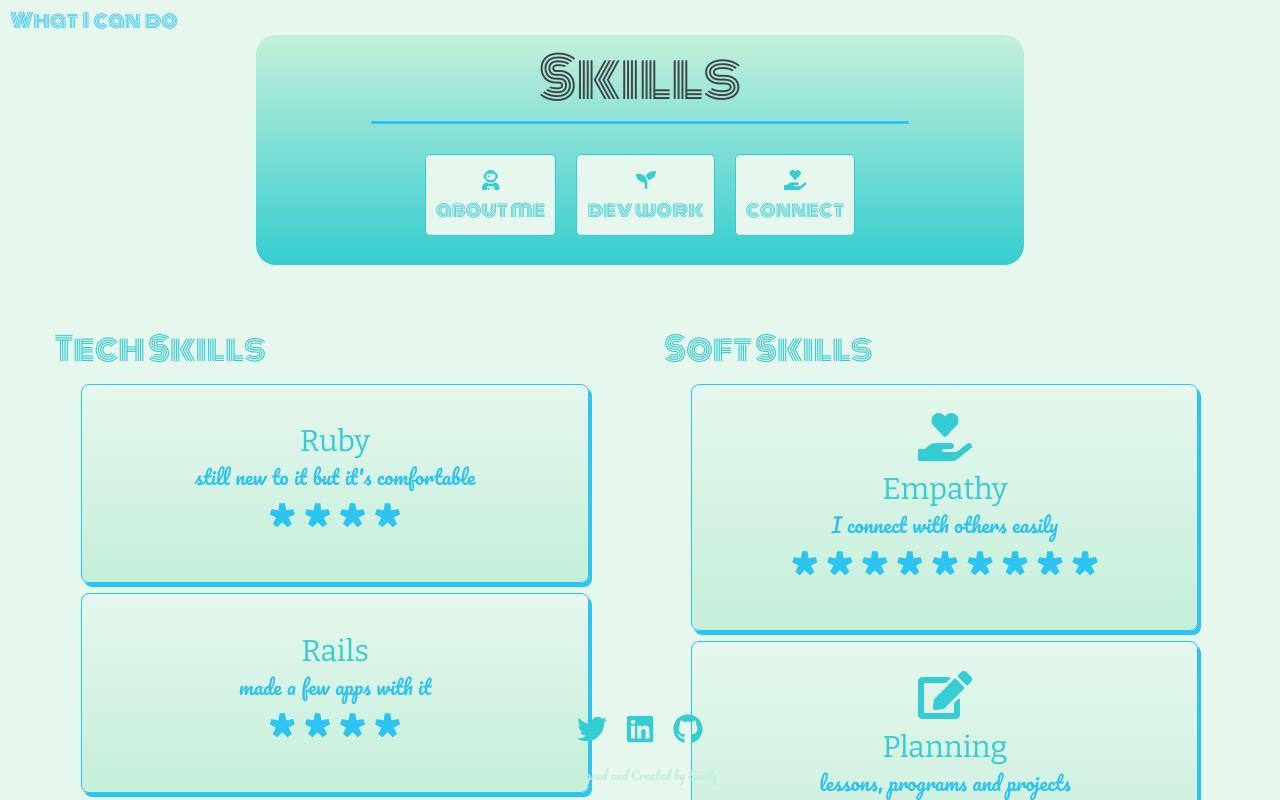
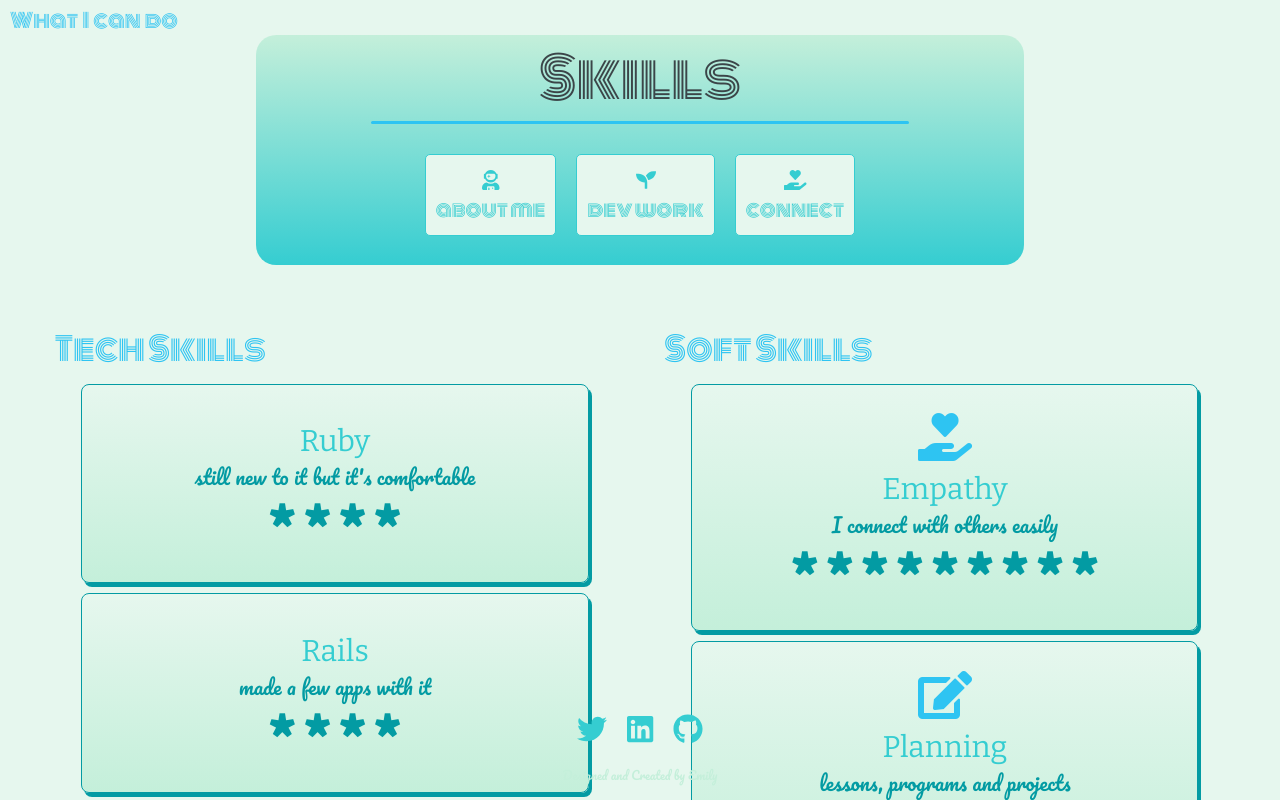
Before and after one commit to emilyjennings/emily-portfolio, a React (Create React App) app: page /skills in a window 1280 px wide. Shown: the top 800 px of the page. Built offline with nearby package versions, Linux system fonts and the light colour scheme; some icons are missing; a web font is replaced by a local one.

Commit message:
added more contrast and project transition

```diff
--- a/src/App.css
+++ b/src/App.css
@@ -330,6 +330,7 @@ i {
   overflow: hidden;
   border: 1px solid #C4EFDA;
   border-radius: 5px;
+  animation-duration: 1s
 }
 
 .imageborder img {
@@ -340,6 +341,7 @@ i {
 
 .imageborder:hover {
   transform: rotate(15deg);
+  -webkit-transition: transform 0.7s;
   -webkit-filter: sepia(1);
   filter: sepia(1);
 }
@@ -799,9 +801,6 @@ i {
   margin: 300px 30px 0 30px;
 }
 
-.skills-container {
-}
-
 .col {
   display: inline-block;
   width: 46%;
@@ -811,8 +810,8 @@ i {
 
 .skill {
   font-family: "Bitter", serif;
-  color: #2ec4f2;
-  border: 1px solid #2ec4f2;
+  color: #039ba3;
+  border: 1px solid #039ba3;
   background-image: linear-gradient(to top, #C4EFDA, #e6f7ee);
   border-radius: 8px;
   box-shadow: 3px 4px;
@@ -826,7 +825,7 @@ i {
 .skill-label {
   font-size: 2em;
   font-family: "Monoton", serif;
-  color: #35CDD1;
+  color: #2ec4f2;
 }
 
 .skill-title {
@@ -852,7 +851,7 @@ i {
 
 #skillicon {
   font-size: 3em;
-  color: #35CDD1;
+  color: #2ec4f2;
 }
 
 .skill-icon i {
--- a/src/components/Skills.js
+++ b/src/components/Skills.js
@@ -168,7 +168,7 @@ export default class Skills extends Component {
 
   backgroundChange = () => {
     $('body').css({
-      'background-color': '#e6f7ee',
+      'background-color': '#e6f7ee'
     })
   }
 
```
